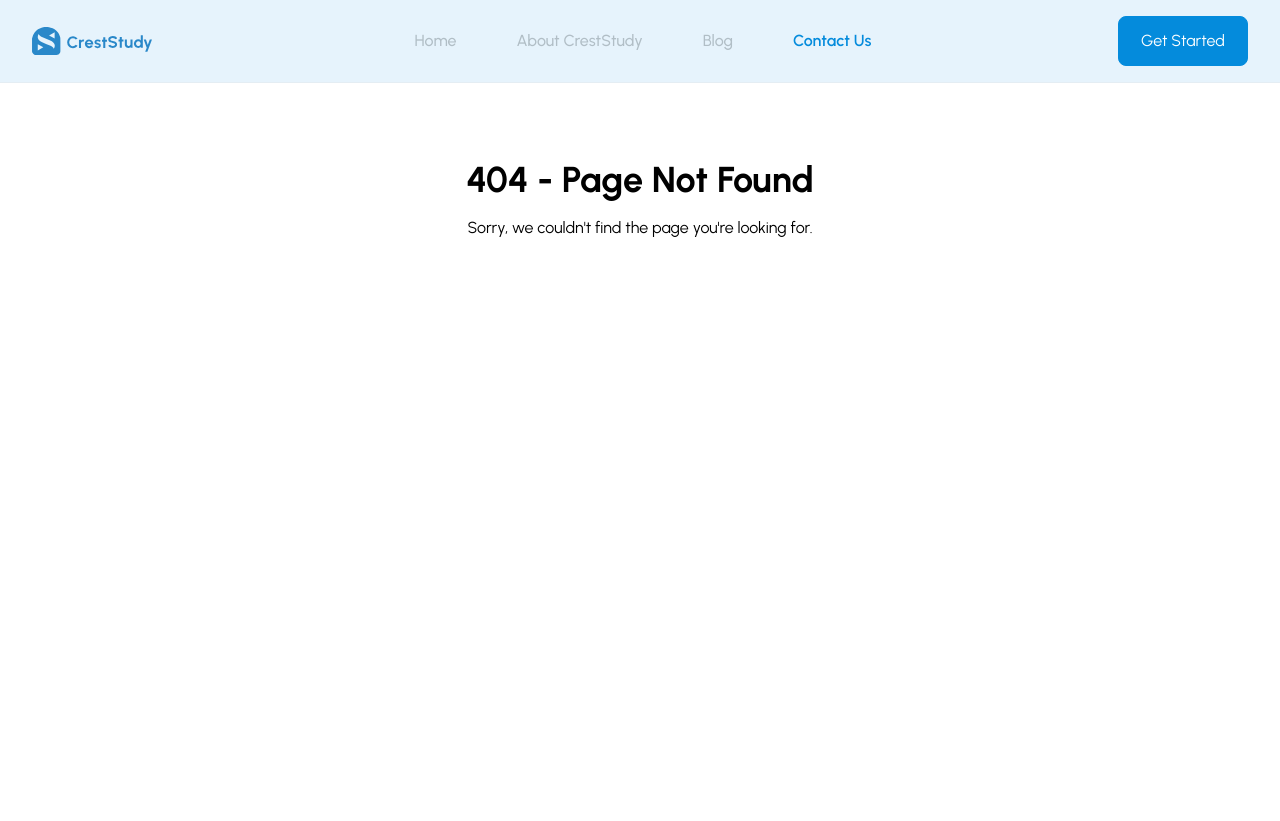
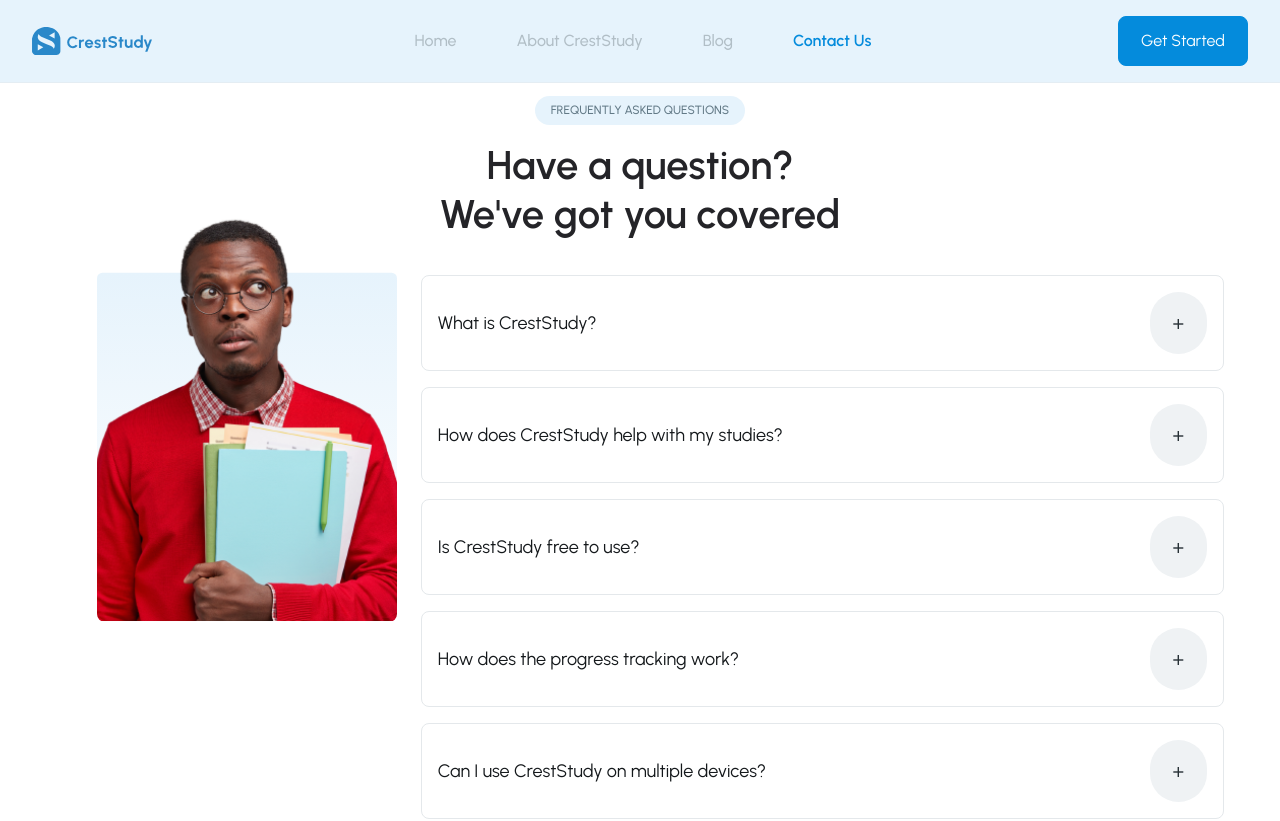
Before and after one commit to StudyCrest/CrestStudy-Web, a Next.js app: page /contact in a window 1280 px wide. Before the commit this address had no page. Shown: the top 821 px of the page. Built offline with nearby package versions, Linux system fonts and the light colour scheme.

Commit message:
set up about and contact us page

```diff
--- /dev/null
+++ b/src/app/about/page.tsx
@@ -0,0 +1,39 @@
+"use client";
+
+import Image from "next/image";
+import Faq from "@/components/Faq";
+import { TitleName } from "@/components/SectionComp/TitleName";
+import { TitleTag } from "@/components/SectionComp/TitleTag";
+
+export default function About() {
+  return (
+    <section className="pb-40">
+      {/* FAQs */}
+      <section className="mt-16 sm:mt-24 text-center">
+        <div className="flex justify-center">
+          <TitleTag title="Frequently Asked Questions" />
+        </div>
+        <div className="flex justify-center">
+          <TitleName
+            title="Have a question? We've got you covered"
+            extraStyle="w-[420px]"
+          />
+        </div>
+        <div className="container mx-auto px-4 sm:px-6 lg:px-8 flex">
+          <div className="hidden lg:flex justify-end items-start -mt-14 w-[30%]">
+            <Image
+              src="/assets/faq.svg"
+              alt="CrestStudy FAQs"
+              width={300}
+              height={300}
+              className="rounded-lg"
+            />
+          </div>
+          <div className="lg:w-[70%]">
+            <Faq />
+          </div>
+        </div>
+      </section>
+    </section>
+  );
+}
--- /dev/null
+++ b/src/app/contact/page.tsx
@@ -0,0 +1,39 @@
+"use client";
+
+import Image from "next/image";
+import Faq from "@/components/Faq";
+import { TitleName } from "@/components/SectionComp/TitleName";
+import { TitleTag } from "@/components/SectionComp/TitleTag";
+
+export default function ContactUs() {
+  return (
+    <section className="pb-40">
+      {/* FAQs */}
+      <section className="mt-16 sm:mt-24 text-center">
+        <div className="flex justify-center">
+          <TitleTag title="Frequently Asked Questions" />
+        </div>
+        <div className="flex justify-center">
+          <TitleName
+            title="Have a question? We've got you covered"
+            extraStyle="w-[420px]"
+          />
+        </div>
+        <div className="container mx-auto px-4 sm:px-6 lg:px-8 flex">
+          <div className="hidden lg:flex justify-end items-start -mt-14 w-[30%]">
+            <Image
+              src="/assets/faq.svg"
+              alt="CrestStudy FAQs"
+              width={300}
+              height={300}
+              className="rounded-lg"
+            />
+          </div>
+          <div className="lg:w-[70%]">
+            <Faq />
+          </div>
+        </div>
+      </section>
+    </section>
+  );
+}
--- a/src/app/page.tsx
+++ b/src/app/page.tsx
@@ -1,12 +1,12 @@
 "use client";
 
+import Image from "next/image";
 import { Card } from "@/components/Card";
 import Faq from "@/components/Faq";
 import Feature from "@/components/Features";
 import Link from "@/components/Link";
 import { TitleName } from "@/components/SectionComp/TitleName";
 import { TitleTag } from "@/components/SectionComp/TitleTag";
-import Image from "next/image";
 
 export default function Home() {
   return (
```
